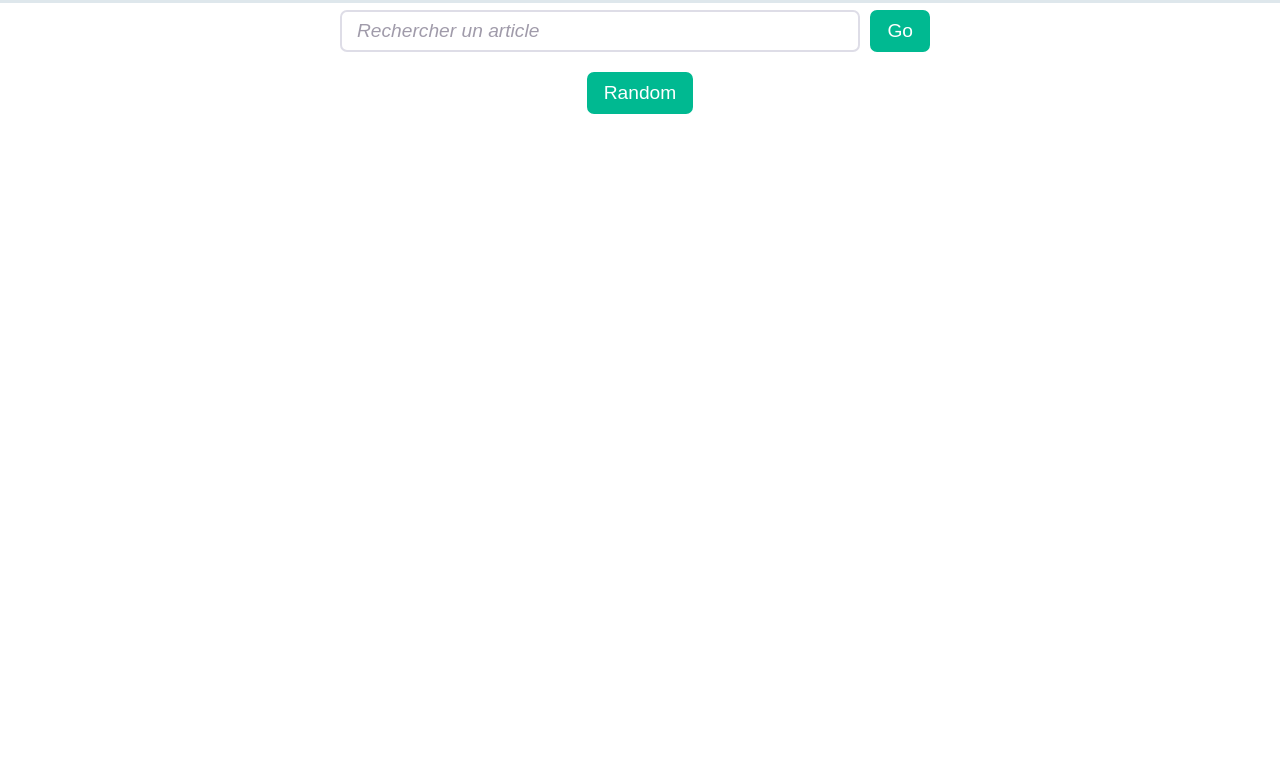
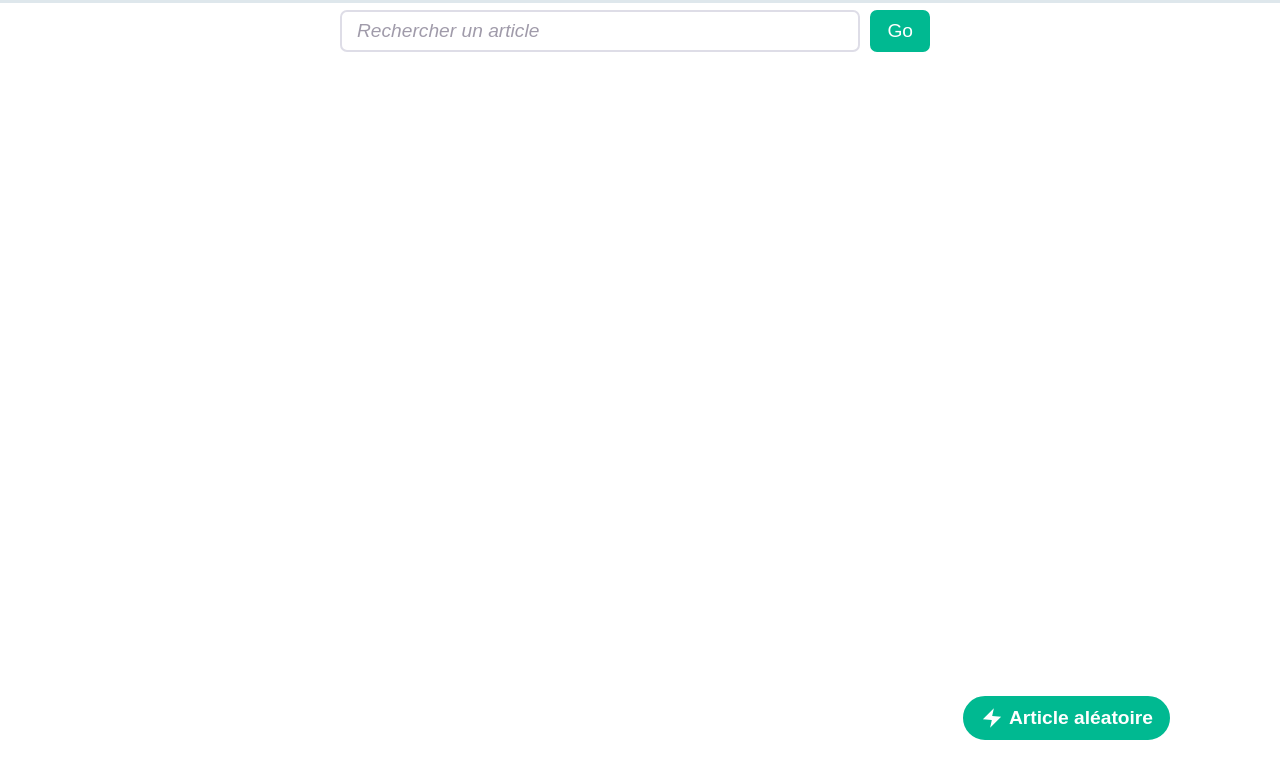
Before and after one commit to XavierJp/Dailypedia, a React (Create React App) app: page / in a window 1280 px wide. Shown: the top 778 px of the page. Built offline with nearby package versions, Linux system fonts and the light colour scheme; no server answers; the HTML template or start-up script is replaced by a standard one.

Commit message:
fixed random buttom

```diff
--- a/src/App.css
+++ b/src/App.css
@@ -79,8 +79,30 @@ button[type='submit']:hover {
 }
 
 .random {
+  position: fixed;
+  bottom: 50px;
+  right: 100px;
+  user-select: none;
+}
+.random > button[type='submit'] {
+  font-family: 'Ubuntu', sans-serif;
+  font-weight: 600;
+  border-radius: 100px;
+  /* height: 50px;
+  width: 50px; */
   display: flex;
   justify-content: center;
+  align-items: center;
+  transition: transform 150ms ease-in-out;
+}
+.random > button[type='submit'] > svg {
+  margin-right: 5px;
+  fill: #fff;
+  stroke: none !important;
+  transform: rotate(5deg);
+}
+button[type='submit']:hover {
+  transform: translateY(-5px);
 }
 
 .progress-bar {
--- a/src/App.js
+++ b/src/App.js
@@ -1,6 +1,22 @@
 import React, { Component } from 'react';
 import './App.css';
 
+const zap = (
+  <svg
+    xmlns="http://www.w3.org/2000/svg"
+    width="24"
+    height="24"
+    viewBox="0 0 24 24"
+    fill="none"
+    stroke="currentColor"
+    strokeWidth="2"
+    strokeLinecap="round"
+    strokeLinejoin="round"
+    class="feather feather-zap"
+  >
+    <polygon points="13 2 3 14 12 14 11 22 21 10 12 10 13 2" />
+  </svg>
+);
 class App extends Component {
   constructor(props) {
     super(props);
@@ -94,7 +110,7 @@ class App extends Component {
         </div>
         <div className="random">
           <button type="submit" onClick={this.getRandomUrl}>
-            Random
+            {zap} Article aléatoire
           </button>
         </div>
         {body && body.parse && (
```
